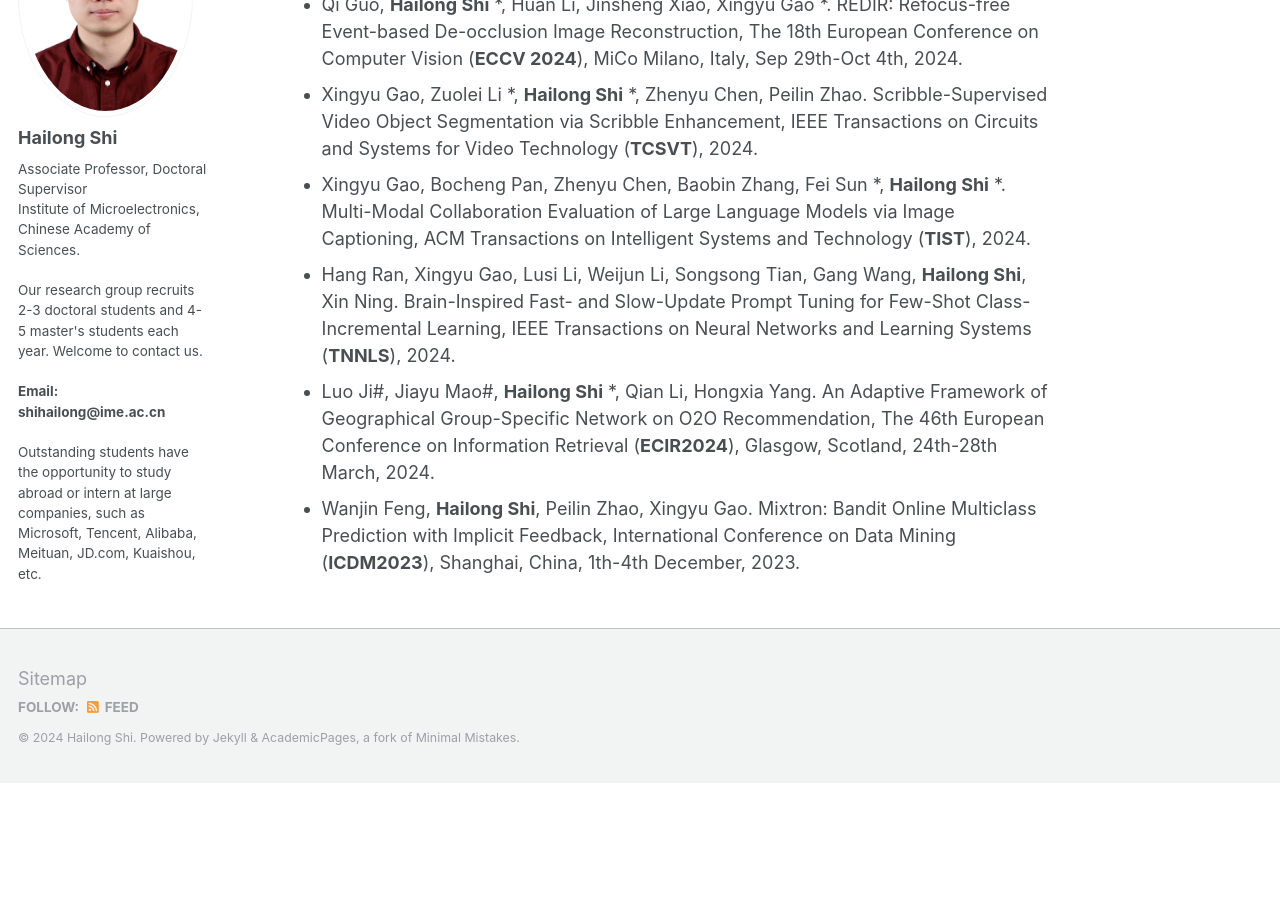
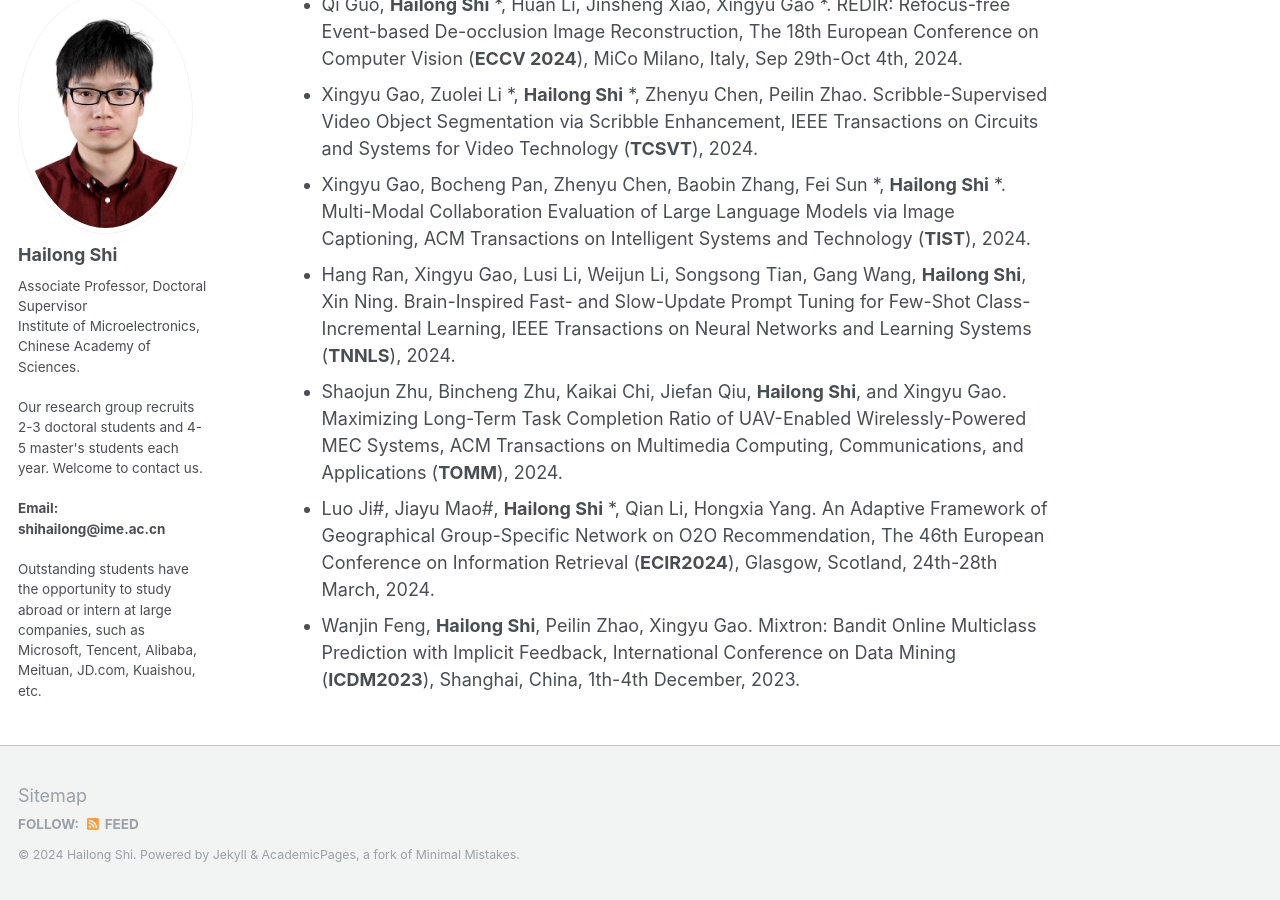
Before and after one commit to shihailong2023/shihailong2023.github.io, a Jekyll site: the page built from _pages/about.md, in a window 1280 px wide and 900 px high, scrolled down 1854 px. Built offline with Jekyll 4.4.1, drawn with Linux system fonts in a browser that asks for light colours; before the commit the page ends 2637 px from its top, so only the background shows below that.

Commit message:
Update about.md

```diff
--- a/_pages/about.md
+++ b/_pages/about.md
@@ -39,5 +39,7 @@ This is Hailong Shi’s personal homepage.
 * Xingyu Gao, Zuolei Li *, **Hailong Shi** *, Zhenyu Chen, Peilin Zhao. Scribble-Supervised Video Object Segmentation via Scribble Enhancement, IEEE Transactions on Circuits and Systems for Video Technology (**TCSVT**), 2024.
 * Xingyu Gao, Bocheng Pan, Zhenyu Chen, Baobin Zhang, Fei Sun *, **Hailong Shi** *. Multi-Modal Collaboration Evaluation of Large Language Models via Image Captioning, ACM Transactions on Intelligent Systems and Technology (**TIST**), 2024.
 * Hang Ran, Xingyu Gao, Lusi Li, Weijun Li, Songsong Tian, Gang Wang, **Hailong Shi**, Xin Ning. Brain-Inspired Fast- and Slow-Update Prompt Tuning for Few-Shot Class-Incremental Learning, IEEE Transactions on Neural Networks and Learning Systems (**TNNLS**), 2024.
+* Shaojun Zhu, Bincheng Zhu, Kaikai Chi, Jiefan Qiu, **Hailong Shi**, and Xingyu Gao. Maximizing Long-Term Task Completion Ratio of
+UAV-Enabled Wirelessly-Powered MEC Systems, ACM Transactions on Multimedia Computing, Communications, and Applications (**TOMM**), 2024.
 * Luo Ji#, Jiayu Mao#, **Hailong Shi** *, Qian Li, Hongxia Yang. An Adaptive Framework of Geographical Group-Specific Network on O2O Recommendation, The 46th European Conference on Information Retrieval (**ECIR2024**), Glasgow, Scotland, 24th-28th March, 2024.
 * Wanjin Feng, **Hailong Shi**, Peilin Zhao, Xingyu Gao. Mixtron: Bandit Online Multiclass Prediction with Implicit Feedback, International Conference on Data Mining (**ICDM2023**), Shanghai, China, 1th-4th December, 2023.
```
